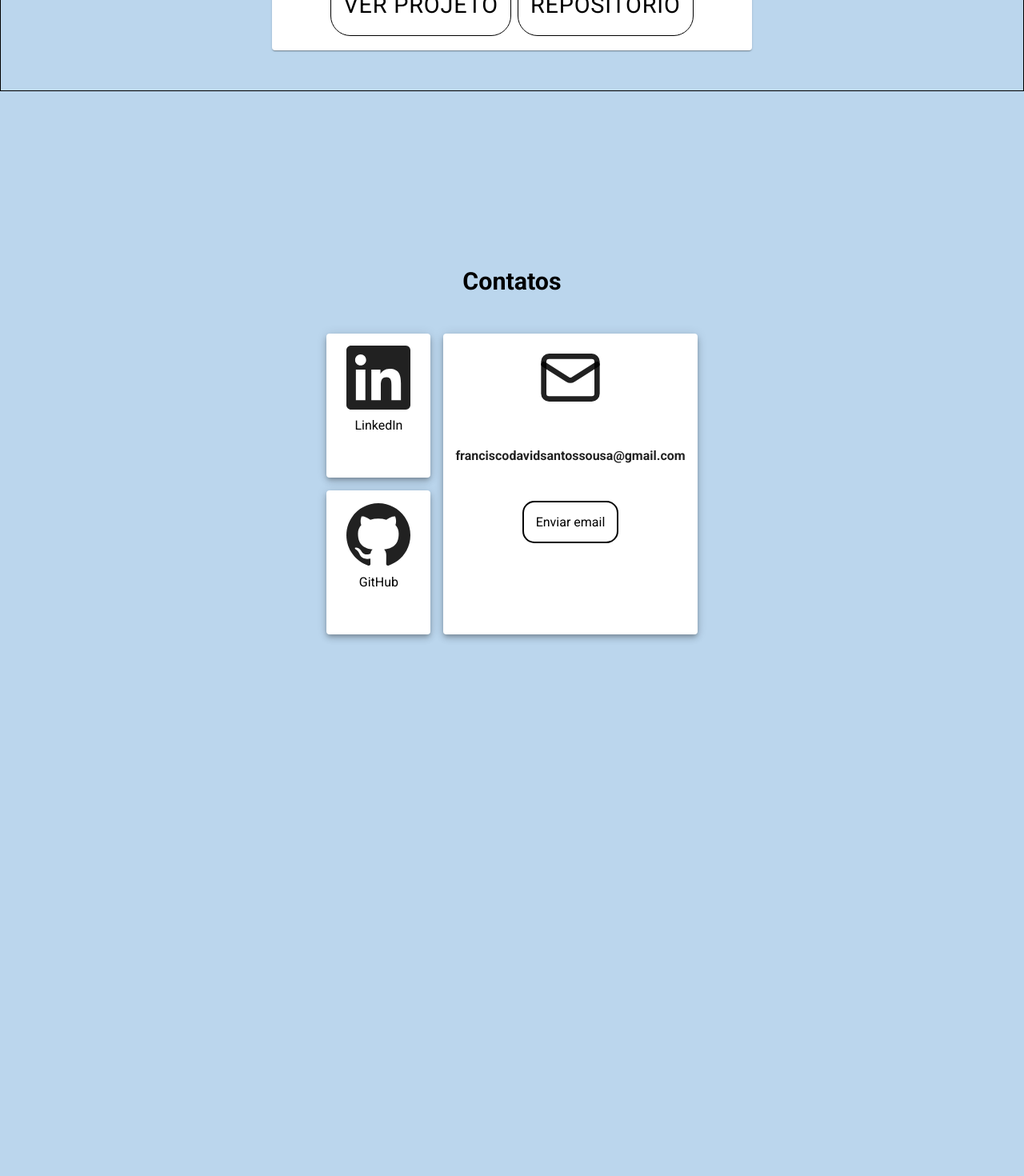
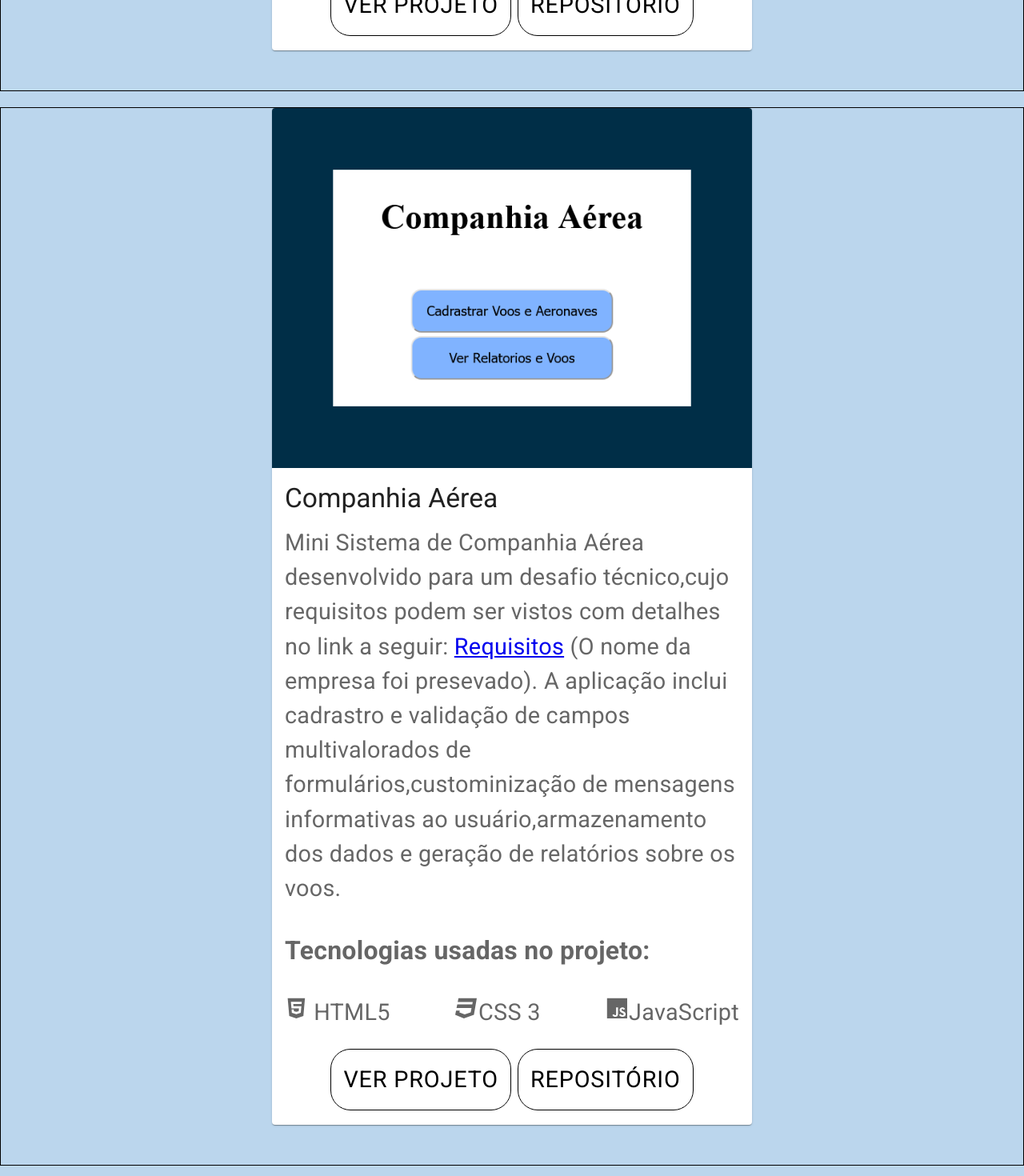
Before and after one commit to DavidSantosDeveloper/Portifolio, a React (Vite) app: page / in a window 1280 px wide. Shown: the part 5960-7430 px from the top of the page at 80% size. Before the commit the page ends 6894 px from the top, so only its background shows below. Built offline with nearby package versions, Linux system fonts and the light colour scheme.

Commit message:
ADD projeto companhia aerea

```diff
--- a/src/components/material/Material.css
+++ b/src/components/material/Material.css
@@ -147,6 +147,16 @@ section.secao_lista_de_projetos>h4{
     border: 1px solid black;
     margin-bottom: 20px;
 }
+ p.MuiTypography-root.MuiTypography-body1.css-1pnmrwp-MuiTypography-root a{
+    font-size: inherit;
+ }
+p.MuiTypography-root.MuiTypography-body1.css-1pnmrwp-MuiTypography-root a:hover{
+    background: linear-gradient(to top right,#badcf4,#74a1d4);
+    color: black;
+    cursor: pointer;
+    text-decoration: none;
+    font-weight: bold;
+}
 
 .butao_card_projeto{
     border: 1px solid black !important;
@@ -166,9 +176,7 @@ section.secao_lista_de_projetos>h4{
     font-weight: bold !important;
     display: inline !important;
 }
-span.card_tech_icon:hover{
 
-}
 
 div.container_card_tech_icons{
     display:'flex';
@@ -299,10 +307,6 @@ section.secao_contatos h4{
         align-items: center;
     }
 
-
-    div.MuiPaper-root.MuiPaper-elevation.MuiPaper-rounded.MuiPaper-elevation5.css-bbua1c-MuiPaper-root{
-
-    }
     h6#texto_email{
         display: inline !important;
         text-align: justify !important;
@@ -317,11 +321,6 @@ section.secao_contatos h4{
             justify-content: flex-start;
             align-items: center;
             gap: 15px;
-
-    }
-
-
-    div.MuiBox-root.css-1ypa3nd{
 
     }
 }
@@ -363,9 +362,6 @@ section.secao_contatos h4{
         color: black;
       }
 
-      div.MuiPaper-root.MuiPaper-elevation.MuiPaper-rounded.MuiPaper-elevation5.css-bbua1c-MuiPaper-root{
-
-    }
     h6#texto_email{
         display: inline !important;
         text-align: justify !important;
@@ -380,11 +376,6 @@ section.secao_contatos h4{
             justify-content: flex-start;
             align-items: center;
             gap: 15px;
-
-    }
-
-
-    div.MuiBox-root.css-1ypa3nd{
 
     }
 
@@ -450,6 +441,9 @@ section.secao_contatos h4{
 
     }
     .css-1ycb62d > :not(style)>p{
+        font-size: 1.9rem !important;
+    }
+    .css-1ycb62d > :not(style)>p a{
         font-size: 1.9rem !important;
     }
 
@@ -571,6 +565,9 @@ section.secao_contatos h4{
         font-size: 1.8rem;
     }
     p.MuiTypography-root.MuiTypography-body1.css-1pnmrwp-MuiTypography-root>p{
+        font-size: 2rem;
+    }
+    p.MuiTypography-root.MuiTypography-body1.css-1pnmrwp-MuiTypography-root>p a{
         font-size: 2rem;
     }
     p.MuiTypography-root.MuiTypography-body1.css-1pnmrwp-MuiTypography-root div.container_card_tech_icons svg{
@@ -696,6 +693,9 @@ section.secao_contatos h4{
         font-size: 1.8rem;
     }
     p.MuiTypography-root.MuiTypography-body1.css-1pnmrwp-MuiTypography-root>p{
+        font-size: 2rem;
+    }
+    p.MuiTypography-root.MuiTypography-body1.css-1pnmrwp-MuiTypography-root>p a{
         font-size: 2rem;
     }
     p.MuiTypography-root.MuiTypography-body1.css-1pnmrwp-MuiTypography-root div.container_card_tech_icons svg{
--- a/src/components/material/Material.tsx
+++ b/src/components/material/Material.tsx
@@ -7,7 +7,7 @@ import Box from '@mui/material/Box';
 import Paper from '@mui/material/Paper';
 
 //icones da parte de habilidades
-import { FaHtml5,FaCss3,FaJsSquare,FaSass,FaReact,FaNode,FaGitAlt,FaJava,FaPython,FaCuttlefish,FaPhp,FaDatabase} from "react-icons/fa";
+import { FaHtml5,FaCss3,FaJsSquare,FaSass,FaReact,FaNode,FaGitAlt,FaJava,FaPython,FaCuttlefish,FaPhp,FaDatabase, FaJs} from "react-icons/fa";
 import {SiTypescript,SiStyledcomponents,SiCssmodules,SiRedux,SiPostgresql,SiGithub,SiNextdotjs,SiDotnet,SiSpring,SiSpringboot,SiMysql,SiMongodb,SiMaterialdesign} from "react-icons/si";
 import { TbApi,TbBrandCpp,TbBrandCSharp,TbSql} from "react-icons/tb";
 import { AiOutlineCode } from "react-icons/ai"
@@ -28,6 +28,7 @@ import Typography from '@mui/material/Typography';
 import imagem_projeto_lista_de_presenca from './../../assets/projeto_lista_de_presenca.png'
 import imagem_projeto_github_search from "./../../assets/projeto_github_search.png"
 import imagem_projeto_lista_de_tarefas from './../../assets/projeto_lista_de_tarefas.png'
+import imagem_projeto_companhia_aerea from "./../../assets/projeto_companhia_aerea.png"
 
 //parte dos contatos
 import { SiLinkedin } from "react-icons/si";
@@ -394,6 +395,39 @@ export default function Material() {
 
             </section>
 
+
+            <section id="projeto_companhia_aerea" className="container_projeto">
+                <Card sx={{ maxWidth: 'auto',display:'flex',flexDirection:'column',justifyContent:'center',alignItems:'center' }}>
+                <CardMedia
+                    sx={{ height: '250px' ,width:'300px'}}
+                    image={imagem_projeto_companhia_aerea}
+                    title="projeto_github_search"
+                />
+                <CardContent>
+                <Typography gutterBottom variant="h5" component="div">
+                  Companhia Aérea
+                </Typography>
+                <Typography variant="body1" color="text.secondary">
+                  Mini Sistema de Companhia Aérea desenvolvido  para um desafio técnico,cujo requisitos podem ser vistos com detalhes no link a seguir: <a href="https://docs.google.com/document/d/1VVckJEB3RyTF8fgC7gsnCX76vTl0fWU-tqw5Ekwhqgw/edit?usp=sharing" target="_blank">Requisitos</a> (O nome da empresa foi presevado). A aplicação inclui cadrastro e validação de campos multivalorados de formulários,custominização de mensagens informativas ao usuário,armazenamento dos dados e geração de relatórios sobre os voos.
+                </Typography>
+                <Typography variant="body1" color="text.secondary">
+                      <p style={{fontWeight:'bold'}} >Tecnologias usadas no projeto:</p>
+                      <div style={{display:'flex',justifyContent:'space-between'}} className="container_card_tech_icons">
+                            <span  className=".card_tech_icon"><FaHtml5></FaHtml5> HTML5</span>
+                            <span className=".card_tech_icon"><FaCss3></FaCss3>CSS 3</span>
+                            <span className=".card_tech_icon"><FaJs></FaJs>JavaScript</span>
+                      </div>
+
+                </Typography>
+                </CardContent>
+                <CardActions>
+                  <Button onClick={()=>{abrir_link_de_um_projeto("https://companhia-aerea-pink.vercel.app/")}} size="small" className="butao_card_projeto" >Ver Projeto</Button>
+                  <Button onClick={()=>{abrir_link_de_um_projeto("https://github.com/DavidSantosDeveloper/companhia-aerea")}} size="small" className="butao_card_projeto" >Repositório</Button>
+                </CardActions>
+              </Card>
+
+            </section>
+
       </section>
 
       <section className="secao_contatos" id='contacts'>
```
Also changed, not shown: src/assets/projeto_companhia_aerea.png (added).
